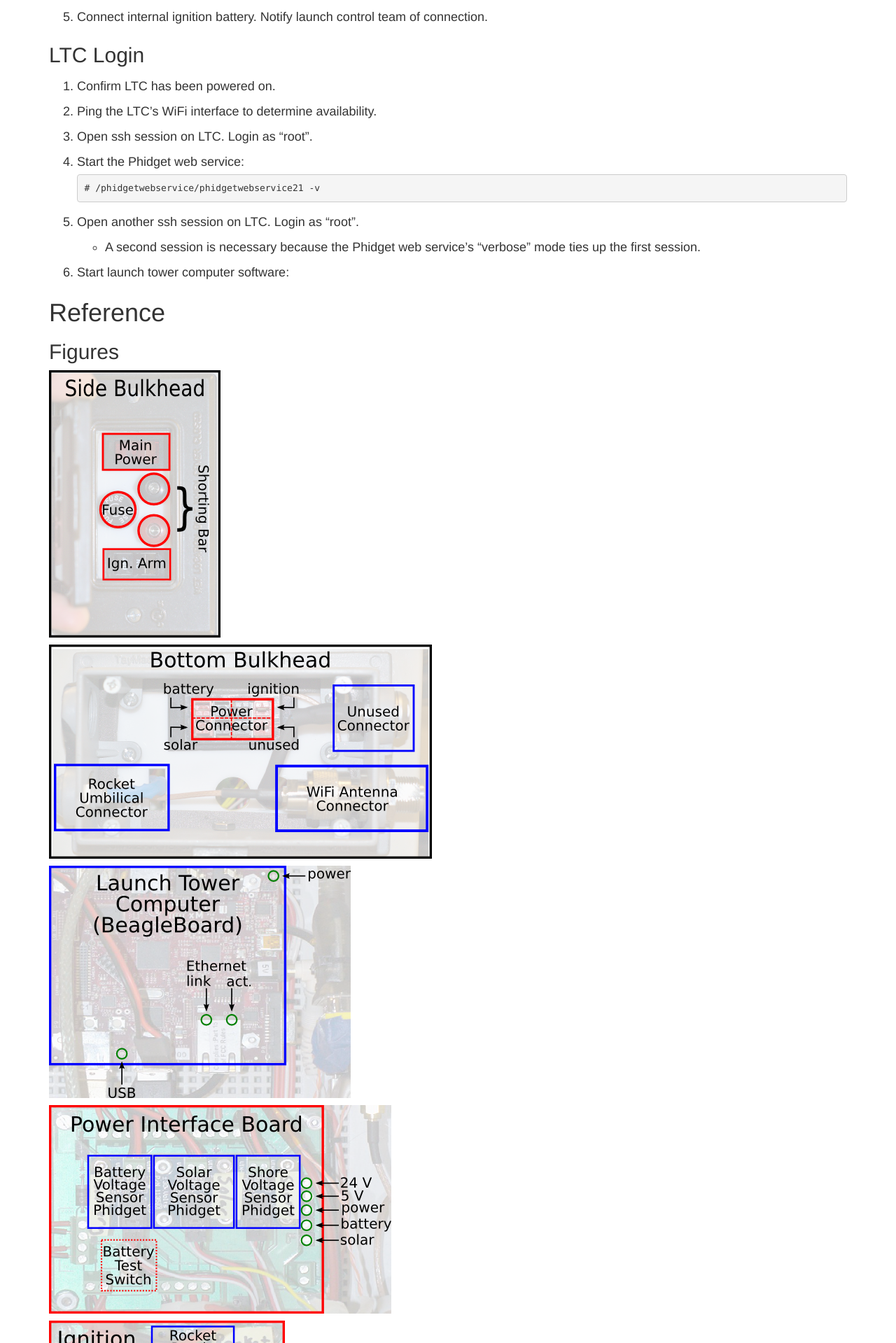
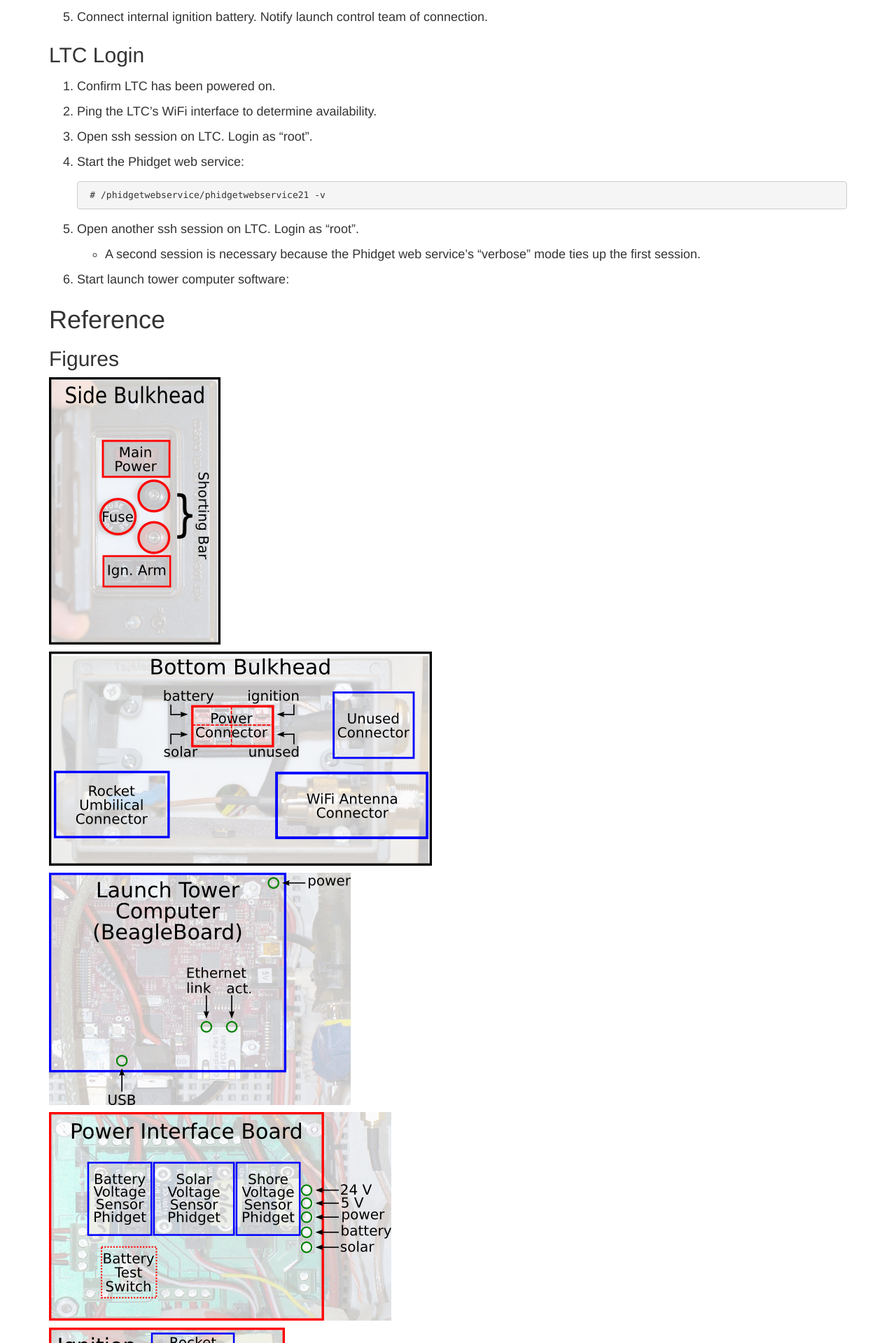
Before and after one commit to psas/procedure-book, a Jekyll site: the page built from 02-LaunchTowerComputer.markdown, in a window 1280 px wide. Shown: the part 2269-4188 px from the top of the page at 70% size. Built offline with Jekyll 4.4.1, drawn with Linux system fonts in a browser that asks for light colours.

Commit message:
formatting

````diff
--- a/02-LaunchTowerComputer.markdown
+++ b/02-LaunchTowerComputer.markdown
@@ -104,9 +104,9 @@
 1. Ping the LTC's WiFi interface to determine availability.
 1. Open ssh session on LTC.  Login as "root".
 1. Start the Phidget web service:
-```
-# /phidgetwebservice/phidgetwebservice21 -v
-```
+
+        # /phidgetwebservice/phidgetwebservice21 -v
+
 1. Open another ssh session on LTC.  Login as "root".
   * A second session is necessary because the Phidget web service's
     "verbose" mode ties up the first session.
@@ -131,43 +131,42 @@
 
 ## LTC User Accounts
 
-Username | Password
----------|---------
-root     | psaslv1b
-ltc      | ltc
+ Username | Password
+ -------- | --------
+ root     | psaslv1b
+ ltc      | ltc
 
 
 ## LTC Network Configuration
 
-Parameter                  | Value
----------------------------|------
-WiFi (wlan0) IP Address    | 10.0.0.13
-Ethernet (eth0) IP Address | 10.0.0.14
+ Parameter                  | Value
+ -------------------------- | -----
+ WiFi (wlan0) IP Address    | 10.0.0.13
+ Ethernet (eth0) IP Address | 10.0.0.14
 
 
 ## LTC WiFi Access Point Configuration
 
-Parameter        | Value
------------------|------
-Channel          | 802.11b ch. 1
-SSID             | psas
-WPA-2 Passphrase | psasrocket
-AP IP Address    | 192.168.128.1
-Static Range     | 192.168.128.10 - 192.168.128.40
-DHCP Range       | 192.168.128.50 - 192.168.128.100
+ Parameter        | Value
+ ---------------- | -----
+ Channel          | 802.11b ch. 1
+ SSID             | psas
+ WPA-2 Passphrase | psasrocket
+ AP IP Address    | 192.168.128.1
+ Static Range     | 192.168.128.10 - 192.168.128.40
+ DHCP Range       | 192.168.128.50 - 192.168.128.100
 
 
 ## Common LTC Commands
 
-* Reboot computer without delay:
-```
-# reboot –t now
-```
-* Shut down computer without delay:
-```
-# poweroff –t now
-```
-* View IP addresses assigned to network interfaces:
-```
-# ip address show
-```
+ - Reboot computer without delay:
+
+        # reboot –t now
+
+ -  Shut down computer without delay:
+
+        # poweroff –t now
+
+ - View IP addresses assigned to network interfaces:
+
+        # ip address show
--- a/_config.yml
+++ b/_config.yml
@@ -1 +1,3 @@
 exclude: [README.md,Makefile,make_index.py]
+
+markdown: kramdown
````
